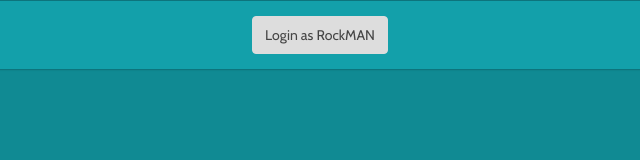
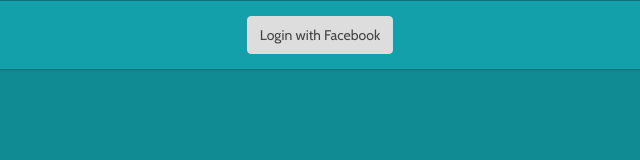
Before and after one commit to getrichwithjavascripthackathon/rps, a website: page public/index.html in a window 1280 px wide. Shown: the full height of the page, 320-960 px from the left. Drawn offline with nearby package versions, Linux system fonts and the light colour scheme; some packages are replaced by stand-ins of ours.

Commit message:
Update login button text

```diff
--- a/public/index.html
+++ b/public/index.html
@@ -31,7 +31,7 @@
     <div id="login-panel" class="panel panel-default">
       <div class="panel-body">
         <form>
-          <button class="btn btn-default" href="" ng-click="login()">Login as RockMAN</button>
+          <button class="btn btn-default" href="" ng-click="login()">Login with Facebook</button>
         </form>
       </div>
     </div>
```
